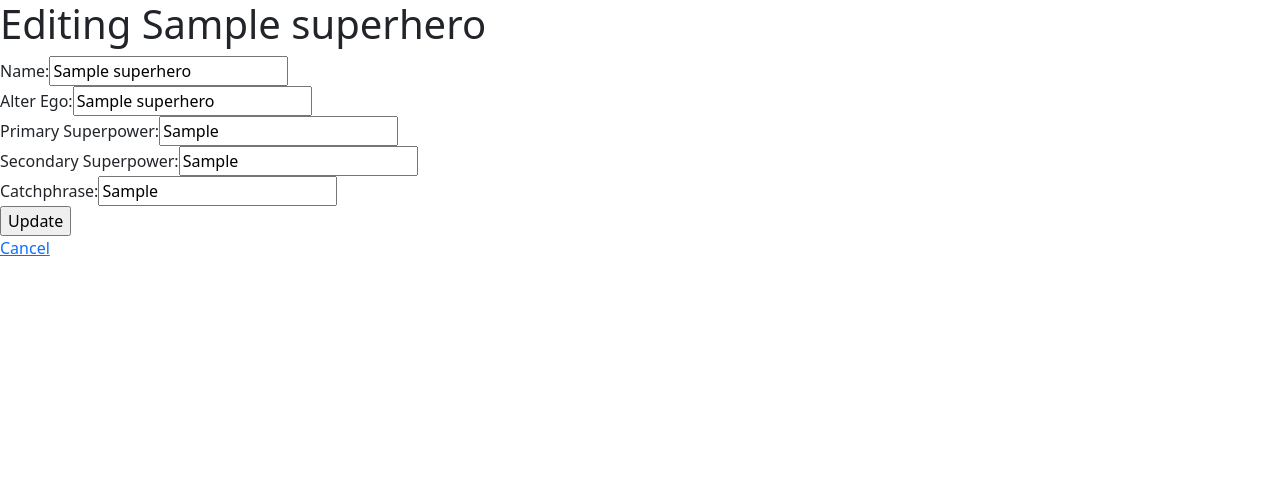
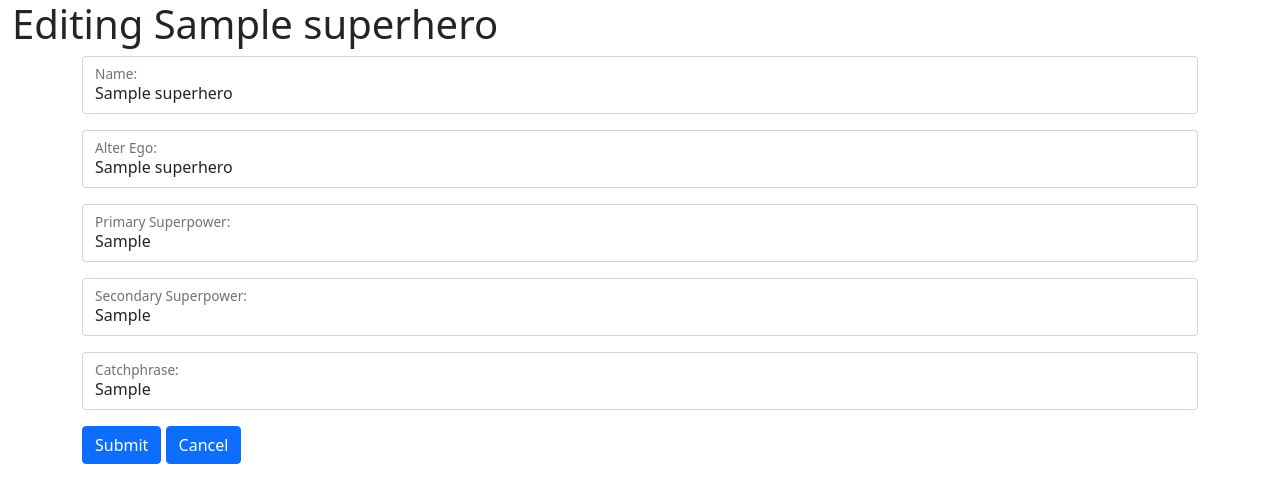
Before and after one commit to rnandon/SuperheroCreator, a Django app: page /superhero/edit/1/ in a window 1280 px wide. Shown: the top 503 px of the page. Run offline with Django 3.2, Linux system fonts and the light colour scheme; tables that the repository leaves empty hold one stand-in row (values such as "Sample post").

Commit message:
Implemented bootstrap on edit.html

```diff
--- a/superhero_creator/superhero/templates/superhero/create.html
+++ b/superhero_creator/superhero/templates/superhero/create.html
@@ -9,7 +9,7 @@
 </head>
 <body>
     <h1 class="container-fluid"> Create a new hero! </h1>
-    <form action="{% url 'superhero:create_new_hero' %}" method="post" class="container-fluid">
+    <form action="{% url 'superhero:create_new_hero' %}" method="post" class="container">
         {% csrf_token %}
         <div class="form-floating mb-3">
             <input type="text" name="name" id="name" class="form-control">
--- a/superhero_creator/superhero/templates/superhero/edit.html
+++ b/superhero_creator/superhero/templates/superhero/edit.html
@@ -9,19 +9,33 @@
 
 </head>
 <body>
-    <h1> Editing {{selected_hero.name}} </h1>
-    <form action="{% url 'superhero:edit_hero' selected_hero.id %}" method="post">
+    <h1 class="container-fluid"> Editing {{selected_hero.name}} </h1>
+    <form action="{% url 'superhero:edit_hero' selected_hero.id %}" method="post" class="container">
         {% csrf_token %}
-        Name:<input type="text" name="name" id="name" value= "{{selected_hero.name}}" ><br>
-        Alter Ego:<input type="text" name="alter_ego_name" id="alter_ego_name" value= "{{selected_hero.alter_ego_name}}" ><br>
-        Primary Superpower:<input type="text" name="primary_super_ability" id="primary_super_ability" value= "{{selected_hero.primary_super_ability}}" ><br>
-        Secondary Superpower:<input type="text" name="secondary_super_ability" id="secondary_super_ability" value= "{{selected_hero.secondary_super_ability}}" ><br>
-        Catchphrase:<input type="text" name="catchphrase" id="catchphrase" value= "{{selected_hero.catchphrase}}" ><br>
-        <input type="submit" value="Update">
+        <div class="form-floating mb-3">
+            <input type="text" name="name" id="name" class="form-control" value= "{{selected_hero.name}}" >
+            <label for="name" class="form-label">Name:</label>
+        </div>
+        <div class="form-floating mb-3">
+            <input type="text" name="alter_ego_name" id="alter_ego_name" class="form-control" value= "{{selected_hero.alter_ego_name}}" >
+            <label for="alter_ego_name" class="form-label">Alter Ego:</label>
+        </div>
+        <div class="form-floating mb-3">
+            <input type="text" name="primary_super_ability" id="primary_super_ability" class="form-control" value= "{{selected_hero.primary_super_ability}}" >
+            <label for="primary_super_ability" class="form-label">Primary Superpower:</label>
+        </div>
+        <div class="form-floating mb-3">
+            <input type="text" name="secondary_super_ability" id="secondary_super_ability" class="form-control" value= "{{selected_hero.secondary_super_ability}}" >
+            <label for="secondary_super_ability" class="form-label">Secondary Superpower:</label>
+        </div>
+        <div class="form-floating mb-3">
+            <input type="text" name="catchphrase" id="catchphrase" class="form-control" value= "{{selected_hero.catchphrase}}" >
+            <label for="catchphrase" class="form-label">Catchphrase:</label>
+        </div>
+        <button type="submit" class="btn btn-primary">Submit</button>
+        <a href="{% url 'superhero:detail' selected_hero.pk %}"  class="btn btn-primary">Cancel</a>
     </form>
-    <a href="{% url 'superhero:detail' selected_hero.pk %}">Cancel</a><br>
 
     <script src="https://cdn.jsdelivr.net/npm/bootstrap@5.0.2/dist/js/bootstrap.bundle.min.js" integrity="sha384-MrcW6ZMFYlzcLA8Nl+NtUVF0sA7MsXsP1UyJoMp4YLEuNSfAP+JcXn/tWtIaxVXM" crossorigin="anonymous"></script>
-
 </body>
 </html>
```
